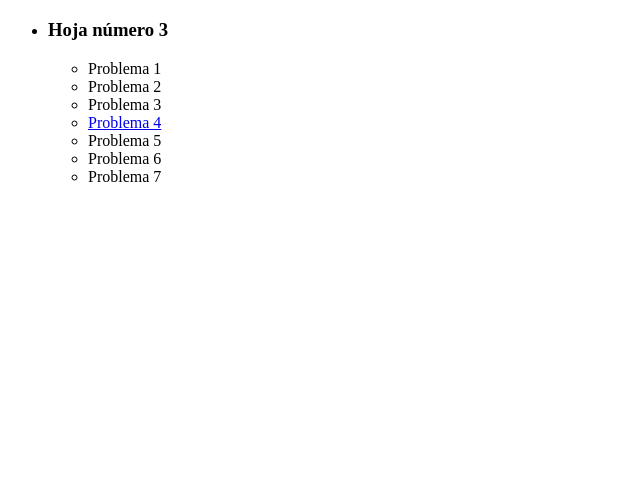
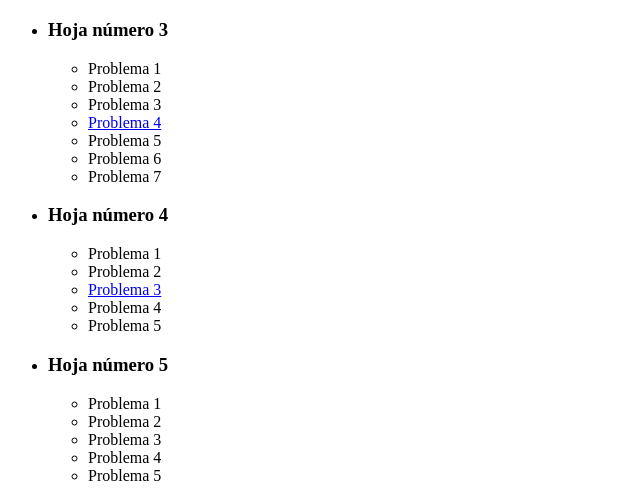
Before and after one commit to CarlosAbris/miproyecto, a PHP site: page / in a window 1280 px wide. Shown: the part 545-1046 px from the top of the page, without its empty margins (0-640 px from the left). Before the commit the page ends 727 px from the top, so only its background shows below. Run offline with PHP 8.4, Linux system fonts and the light colour scheme.

Commit message:
Ejercicio 3 de la hoja 4

```diff
--- a/public/index.php
+++ b/public/index.php
@@ -42,4 +42,24 @@
 			<li>Problema 7</li>
 		</ul>
 	</li>
+	<li>
+		<h3>Hoja número 4</h3>
+		<ul>
+			<li>Problema 1</li>
+			<li>Problema 2</li>
+			<li><a href="hoja4/ejercicio_3.php">Problema 3</a></li>
+			<li>Problema 4</li>
+			<li>Problema 5</li>
+		</ul>
+	</li>
+	<li>
+		<h3>Hoja número 5</h3>
+		<ul>
+			<li>Problema 1</li>
+			<li>Problema 2</li>
+			<li>Problema 3</li>
+			<li>Problema 4</li>
+			<li>Problema 5</li>
+		</ul>
+	</li>
 </ul>
```
Also changed, not shown: public/hoja4/ejercicio_3.php (added, +30 -0 lines).
